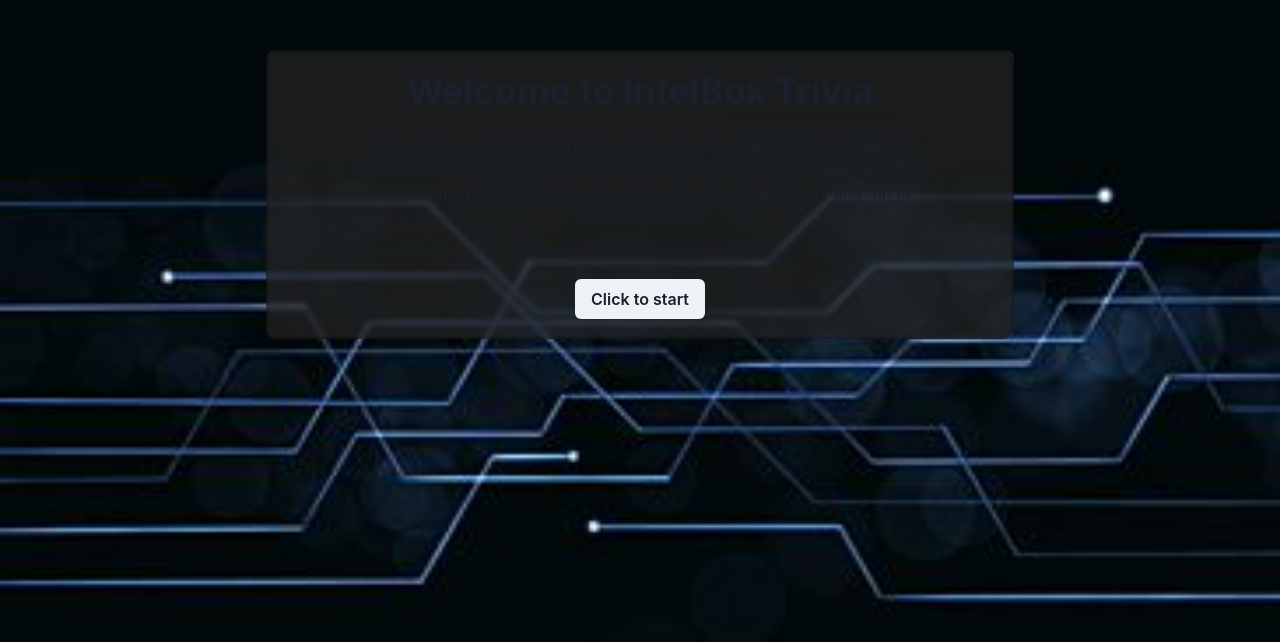
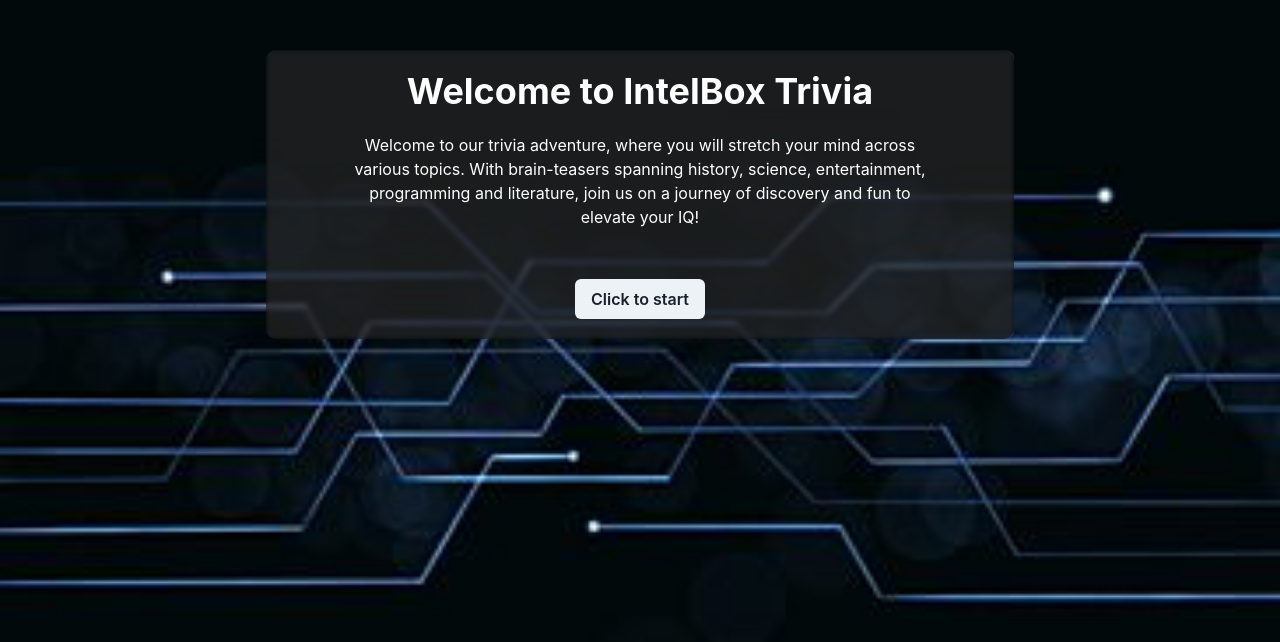
Before and after one commit to Korede456/Intel_trivia, a React (Vite) app: page / in a window 1280 px wide. Shown: the top 642 px of the page. Built offline with nearby package versions, Linux system fonts and the light colour scheme.

Commit message:
made little changes to the text colors

```diff
--- a/src/App.jsx
+++ b/src/App.jsx
@@ -11,7 +11,14 @@
     setIsClicked(true);
   };
   return (
-    <Container id="box" minH="100vh" maxW="100%" pt="50px" align="center">
+    <Container
+      id="box"
+      minH="100vh"
+      maxW="100%"
+      pt="50px"
+      align="center"
+      color="white"
+    >
       <Flex
         id="backdrop"
         backdropFilter="auto"
```
